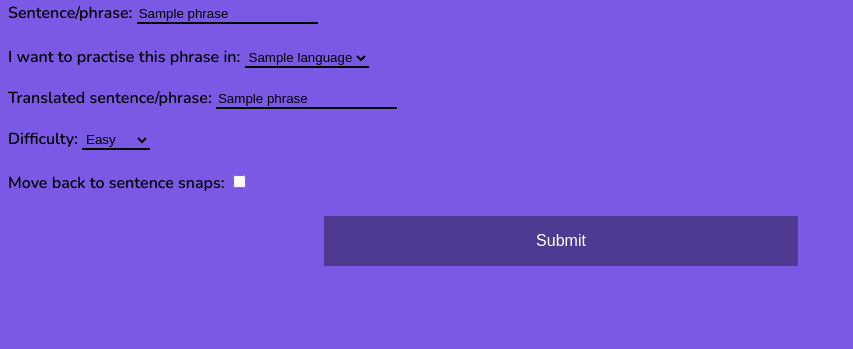
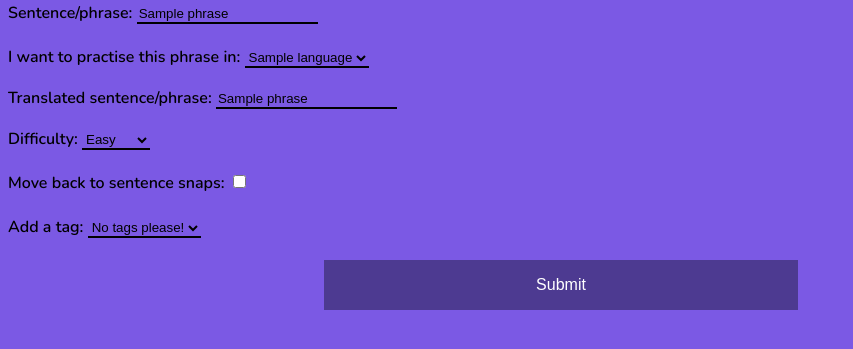
Before and after one commit to emilykmcullen/Language-Learning-App, a Flask app: page /mastered_snaps/1/edit in a window 1280 px wide. Shown: the part 205-554 px from the top of the page, without its empty margins (0-853 px from the left). Run offline with Flask 2, Linux system fonts and the light colour scheme; a database or web service that is not in the repository returns one stand-in record (values such as "Sample title"); some libraries are stand-ins or nearby versions.

```diff
--- a/controllers/mastered_snaps_controller.py
+++ b/controllers/mastered_snaps_controller.py
@@ -3,9 +3,13 @@ from flask import Blueprint
 from models.translated_phrase import TranslatedPhrase
 from models.first_language_phrase import FirstLanguagePhrase
 from models.language import Language
+from models.tag import Tag
+from models.tag_translated_phrase import tagTranslatedPhrase
 import repositories.translated_phrase_repository as translated_phrase_repository
 import repositories.first_language_phrase_repository as first_language_phrase_repository
 import repositories.language_repository as language_repository
+import repositories.tag_repository as tag_repository
+import repositories.tag_translated_phrase_repository as tag_translated_phrase_repository
 import string
 
 mastered_snaps_blueprint = Blueprint("mastered_snaps_blueprint", __name__)
@@ -13,7 +17,8 @@ mastered_snaps_blueprint = Blueprint("mastered_snaps_blueprint", __name__)
 @mastered_snaps_blueprint.route("/mastered_snaps")
 def mastered_snaps():
     mastered_translated_phrases = translated_phrase_repository.select_all_mastered()
-    return render_template("mastered_snaps/index.html",  mastered_translated_phrases=mastered_translated_phrases)
+    tag_translated_phrases = tag_translated_phrase_repository.select_all()
+    return render_template("mastered_snaps/index.html",  mastered_translated_phrases=mastered_translated_phrases, tag_translated_phrases=tag_translated_phrases)
 
 @mastered_snaps_blueprint.route("/mastered_snaps/<id>/delete", methods=["POST"])
 def delete_phrase(id):
@@ -27,13 +32,18 @@ def play_phrase(id):
 
 @mastered_snaps_blueprint.route("/mastered_snaps/<id>/edit")
 def edit_phrase(id):
+    tags = tag_repository.select_all()
     languages = language_repository.select_all()
     translated_phrase = translated_phrase_repository.select(id)
     first_language_phrase = first_language_phrase_repository.select(translated_phrase.first_language_phrase.id)
-    return render_template("mastered_snaps/edit.html", languages=languages, translated_phrase=translated_phrase, first_language_phrase=first_language_phrase)
+    return render_template("mastered_snaps/edit.html", languages=languages, translated_phrase=translated_phrase, first_language_phrase=first_language_phrase, tags=tags)
 
 @mastered_snaps_blueprint.route("/mastered_snaps/<id>", methods=['POST'])
 def update_phrase(id):
+    if request.form['tags'] == 'none':
+        new_tag = None
+    else:
+        new_tag = tag_repository.select_title(request.form['tags'])
     translated_phrase = translated_phrase_repository.select(id)
     original_first_language_phrase_id = translated_phrase.first_language_phrase.id
     language_input = request.form['language_choice']
@@ -46,6 +56,8 @@ def update_phrase(id):
     first_language_phrase_repository.update(new_first_language_phrase)
     new_translated_phrase = TranslatedPhrase(translated_input, language, new_first_language_phrase, mastered, id)
     translated_phrase_repository.update(new_translated_phrase)
+    tag_translated_phrase = tagTranslatedPhrase(new_translated_phrase, new_tag)
+    tag_translated_phrase_repository.save(tag_translated_phrase)
     return redirect('/mastered_snaps')
 
 @mastered_snaps_blueprint.route("/mastered_snaps/<id>/results", methods=["POST"])
--- a/controllers/sentence_snaps_controller.py
+++ b/controllers/sentence_snaps_controller.py
@@ -32,11 +32,12 @@ def play_phrase(id):
 
 @sentence_snaps_blueprint.route("/sentence_snaps/<id>/edit")
 def edit_phrase(id):
+    tag_translated_phrases = tag_translated_phrase_repository.select_all()
     tags = tag_repository.select_all()
     languages = language_repository.select_all()
     translated_phrase = translated_phrase_repository.select(id)
     first_language_phrase = first_language_phrase_repository.select(translated_phrase.first_language_phrase.id)
-    return render_template("sentence_snaps/edit.html", first_language_phrase=first_language_phrase, translated_phrase=translated_phrase, languages=languages, tags=tags)
+    return render_template("sentence_snaps/edit.html", first_language_phrase=first_language_phrase, translated_phrase=translated_phrase, languages=languages, tags=tags, tag_translated_phrases=tag_translated_phrases)
 
 @sentence_snaps_blueprint.route("/sentence_snaps/<id>", methods=['POST'])
 def update_phrase(id):
@@ -54,9 +55,9 @@ def update_phrase(id):
     new_first_language_phrase = FirstLanguagePhrase(first_language_input, difficulty, original_first_language_phrase_id)
     first_language_phrase_repository.update(new_first_language_phrase)
     new_translated_phrase = TranslatedPhrase(translated_input, language, new_first_language_phrase, mastered, id)
+    translated_phrase_repository.update(new_translated_phrase)
     tag_translated_phrase = tagTranslatedPhrase(new_translated_phrase, new_tag)
     tag_translated_phrase_repository.save(tag_translated_phrase)
-    translated_phrase_repository.update(new_translated_phrase)
     return redirect('/sentence_snaps')
 
 
--- a/templates/mastered_snaps/edit.html
+++ b/templates/mastered_snaps/edit.html
@@ -31,6 +31,15 @@
             <label for="mastered">Move back to sentence snaps:</label>
             <input type="checkbox" name="mastered" id="mastered" value="False">
         </p>
+        <p>
+            <label for="tags">Add a tag:</label>
+            <select name="tags" id="tags">
+                <option value="none">No tags please!</option>
+                {% for tag in tags %}
+                <option value={{tag.title}}>{{tag.title}}</option>
+                {% endfor %}
+            </select>
+        </p>
         <p class="submitbutton">
             <input type="submit" value="Submit">
         </p>
```
Also changed, not shown: templates/mastered_snaps/index.html (+8 -0 lines), templates/sentence_snaps/edit.html (+12 -1 lines).
